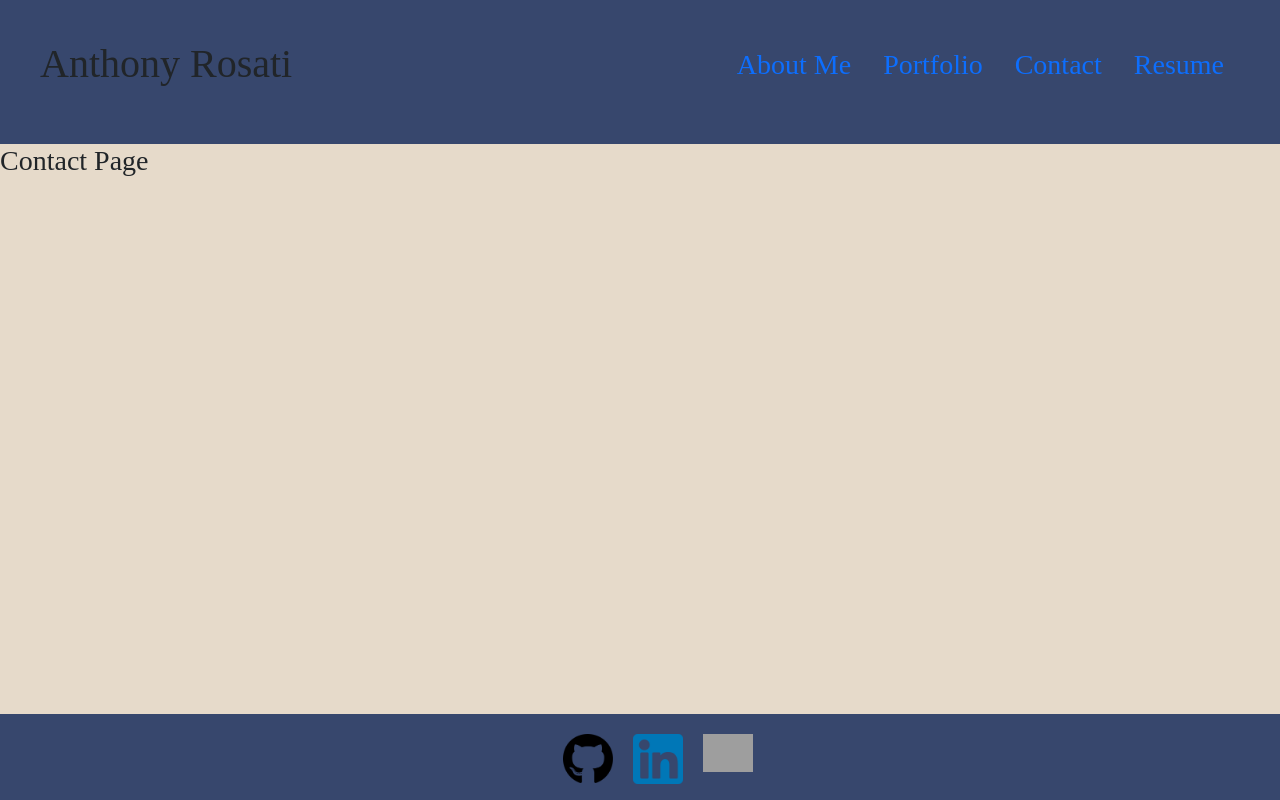
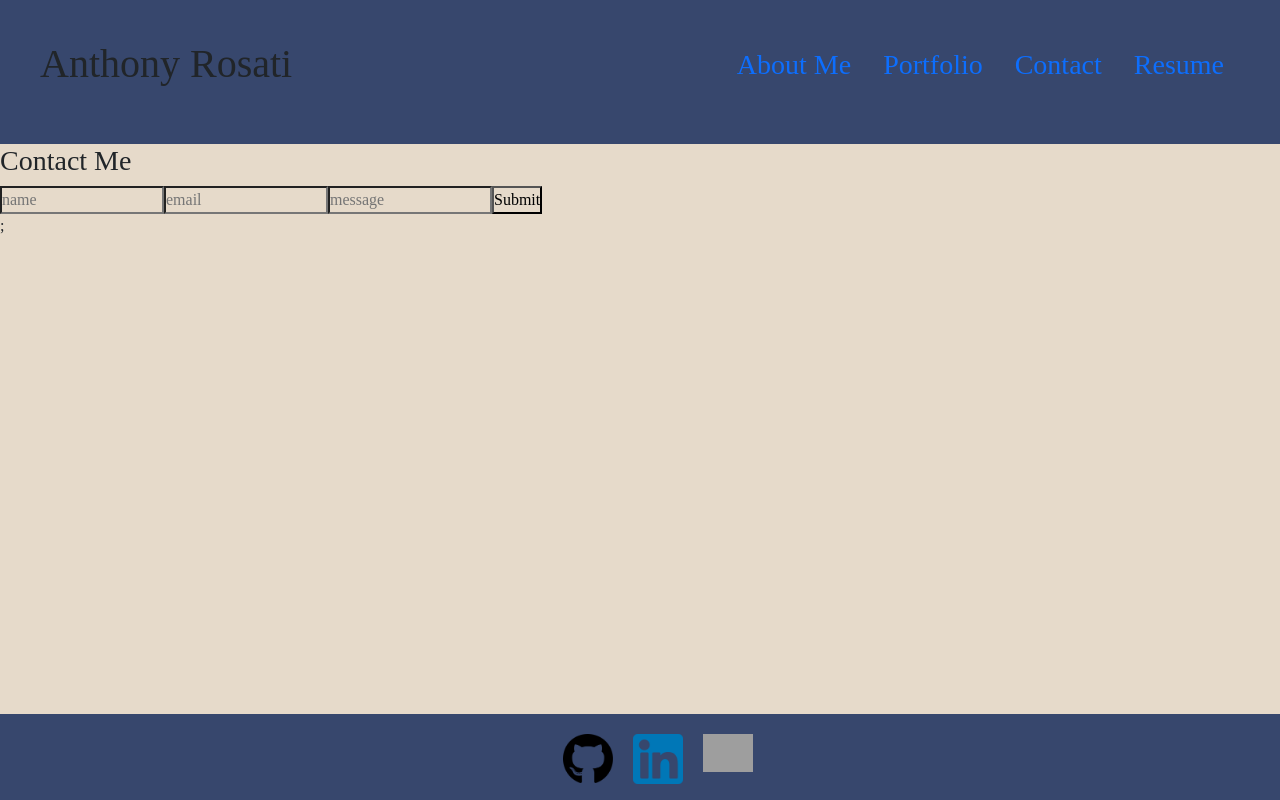
Before and after one commit to AnthonyRqqq/react-portfolio, a React (Vite) app: page /Contact in a window 1280 px wide. Built offline with nearby package versions, Linux system fonts and the light colour scheme; grey boxes are pictures that could not be loaded.

Commit message:
Initial functionality of form for Contact.jsx

```diff
--- /dev/null
+++ b/src/components/Form.jsx
@@ -0,0 +1,95 @@
+import { useState } from 'react';
+import { validateEmail } from '../utils/helper';
+
+export default function Form() {
+    const [name, setName] = useState('');
+    const [email, setEmail] = useState('');
+    const [message, setMessage] = useState('');
+    const [errorMessage, setErrorMessage] = useState('');
+
+    const handleInputChange = (event) => {
+        const { target } = event;
+        const inputType = target.name;
+        const inputValue = target.value;
+
+        if (inputType === 'name') {
+            setName(inputValue);
+        } else if (inputType === 'email') {
+            setEmail(inputValue);
+        } else if (inputType === 'message') {
+            setMessage(inputValue);
+        };
+    };
+
+    const handleInputBlur = (event) => {
+        if (!event.target.value) {
+            setErrorMessage('This field is required.')
+        } else {
+            setErrorMessage('')
+        };
+    }
+
+    const handleFormSubmit = (event) => {
+        // Prevent page refresh
+        event.preventDefault();
+
+        // Checks for valid email
+        if (!validateEmail(email)) {
+            setErrorMessage('Please enter a valid email address.');
+            return;
+        };
+
+        // Resets entry fields after successful submission
+        setName('');
+        setEmail('');
+        setMessage('');
+        setErrorMessage('');
+    };
+
+    return (
+        <div>
+            <h3>Contact Me</h3>
+            <form className='form' onSubmit={handleFormSubmit}>
+                {/* Input field for a name */}
+                <input
+                    value={name}
+                    name='name'
+                    onChange={handleInputChange}
+                    onBlur={handleInputBlur}
+                    type='text'
+                    placeholder='name'
+                    required
+                />
+
+                {/* Input field for email */}
+                <input
+                    value={email}
+                    name='email'
+                    onChange={handleInputChange}
+                    onBlur={handleInputBlur}
+                    type='email'
+                    placeholder='email'
+                    required
+                />
+
+                {/* Input field for a message */}
+                <input
+                    value={message}
+                    name='message'
+                    onChange={handleInputChange}
+                    onBlur={handleInputBlur}
+                    type='text'
+                    placeholder='message'
+                    required
+                />
+
+                <button type='submit'>Submit</button>
+            </form>
+            {errorMessage && (
+                <div>
+                    <p className='error-text'>{errorMessage}</p>
+                </div>
+            )};
+        </div>
+    );
+};
--- a/src/pages/Contact.jsx
+++ b/src/pages/Contact.jsx
@@ -1,7 +1,10 @@
+import Form from '../components/Form'
+
+
 export default function Contact() {
     return (
         <div>
-            <h3>Contact Page</h3>
+            <Form />
         </div>
     )
 }
--- a/src/pages/Portfolio.jsx
+++ b/src/pages/Portfolio.jsx
@@ -5,7 +5,6 @@
 export default function Portfolio() {
     return (
         <div>
-            <h3>Portfolio Page</h3>
             <Project projects={projects}/>
         </div>
     )
--- /dev/null
+++ b/src/utils/helper.js
@@ -0,0 +1,5 @@
+// Regex for checking valid email addresses
+export function validateEmail(email) {
+    const re = /^(([^<>()[\]\\.,;:\s@"]+(\.[^<>()[\]\\.,;:\s@"]+)*)|(".+"))@((\[[0-9]{1,3}\.[0-9]{1,3}\.[0-9]{1,3}\.[0-9]{1,3}\])|(([a-zA-Z\-0-9]+\.)+[a-zA-Z]{2,}))$/;
+    return re.test(String(email).toLowerCase());
+  }
```
